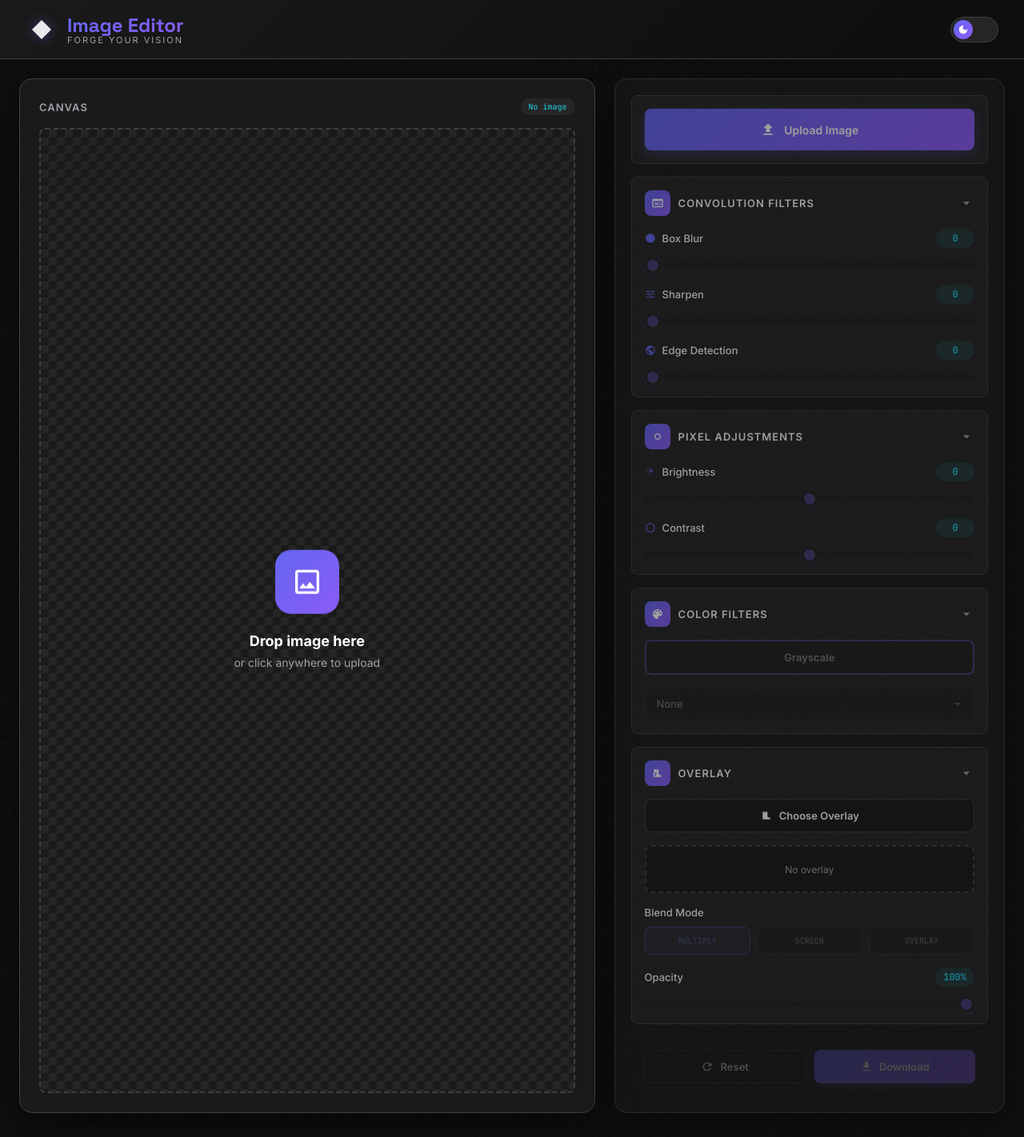
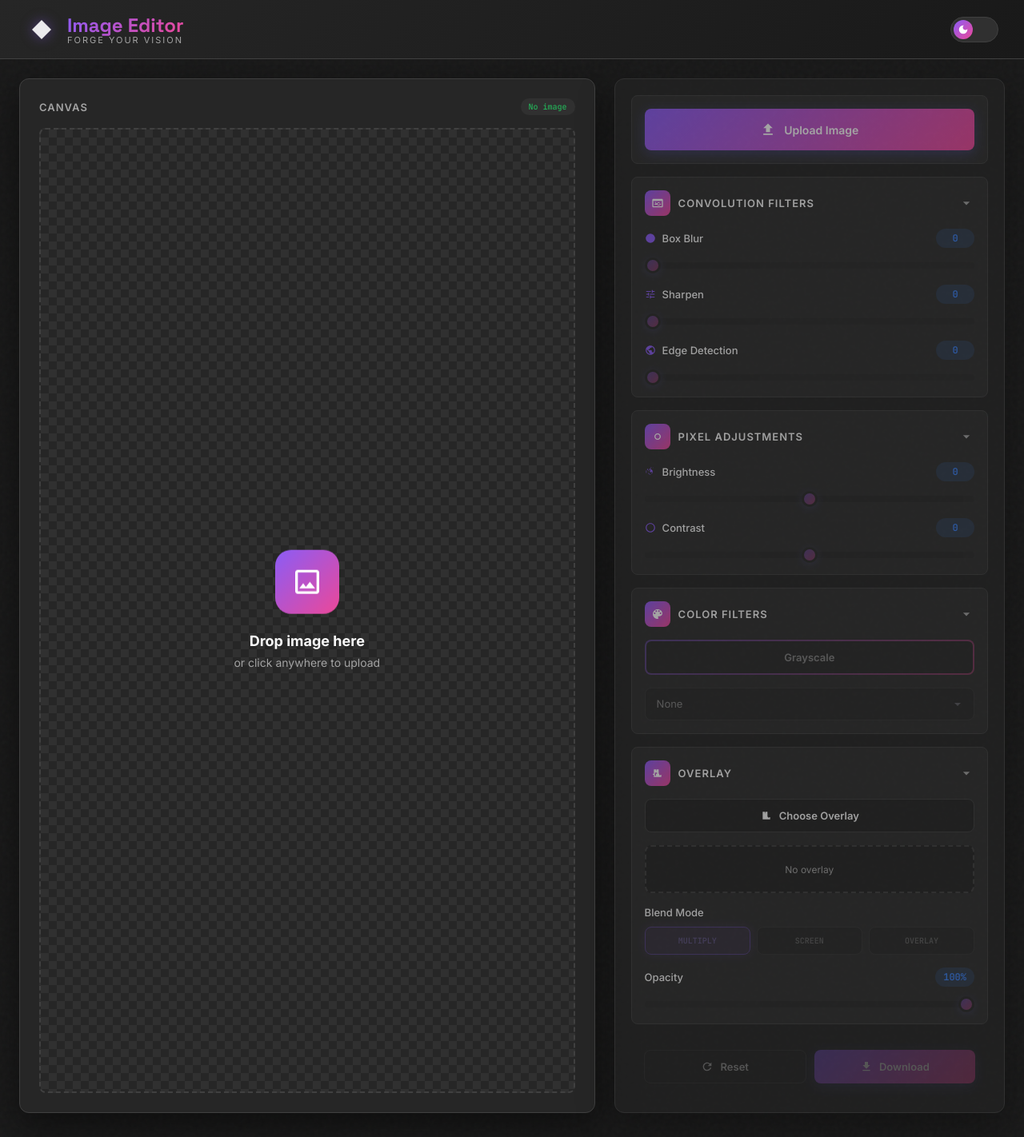
Before and after one commit to AnshuRegmi/Image-Editor, a Django app: page / in a window 1280 px wide. Shown: the whole page at 80% size. Run offline with Django 5.2, Linux system fonts and the light colour scheme.

Commit message:
Update UI color palette with vibrant dark theme
New palette:
- Background: #191919 (dark)
- Surface: #262626, #303030, #404040 (layers)
- Primary: #8B5CF6 (purple)
- Accent: #3B82F6 (blue)
- Accent Alt: #22C55E (green)
- Warning: #EAB308 (yellow)
- Pink: #EC4899
- Light mode with inverted hierarchy

Co-Authored-By: Claude Opus 4.6 <noreply@anthropic.com>

```diff
--- a/templates/editor.html
+++ b/templates/editor.html
@@ -7,35 +7,44 @@
     <link href="https://fonts.googleapis.com/css2?family=Inter:wght@400;500;600;700&family=JetBrains+Mono:wght@400;500;600&family=Space+Grotesk:wght@600;700&display=swap" rel="stylesheet">
     <style>
         :root {
-            --bg: #0d0d0d;
-            --surface: #1a1a1a;
-            --surface-elevated: #252525;
-            --surface-hover: #2a2a2a;
-            --primary: #6366f1;
-            --primary-glow: #818cf8;
-            --accent: #22d3ee;
-            --text-primary: #ffffff;
-            --text-secondary: #a1a1aa;
-            --border: #3f3f46;
-            --gradient: linear-gradient(135deg, #6366f1, #8b5cf6);
+            --bg: #191919;
+            --surface: #262626;
+            --surface-elevated: #303030;
+            --surface-hover: #404040;
+            --primary: #8B5CF6;
+            --primary-glow: #A78BFA;
+            --accent: #3B82F6;
+            --accent-alt: #22C55E;
+            --warning: #EAB308;
+            --pink: #EC4899;
+            --text-primary: #FAFAFA;
+            --text-secondary: #A3A3A3;
+            --text-muted: #737373;
+            --border: #404040;
+            --gradient: linear-gradient(135deg, #8B5CF6, #EC4899);
+            --gradient-accent: linear-gradient(135deg, #3B82F6, #22C55E);
             --shadow: 0 8px 32px rgba(0,0,0,0.4);
             --shadow-lg: 0 16px 48px rgba(0,0,0,0.5);
-            --radius: 16px;
+            --radius: 12px;
             --radius-sm: 8px;
             --transition: 300ms cubic-bezier(0.4, 0, 0.2, 1);
         }
 
         [data-theme="light"] {
-            --bg: #f5f5f7;
-            --surface: #ffffff;
-            --surface-elevated: #f0f0f2;
-            --surface-hover: #e8e8ea;
-            --primary: #6366f1;
-            --primary-glow: #a5b4fc;
-            --accent: #0891b2;
-            --text-primary: #18181b;
-            --text-secondary: #71717a;
-            --border: #e4e4e7;
+            --bg: #FAFAFA;
+            --surface: #FFFFFF;
+            --surface-elevated: #F5F5F5;
+            --surface-hover: #E5E5E5;
+            --primary: #8B5CF6;
+            --primary-glow: #A78BFA;
+            --accent: #3B82F6;
+            --accent-alt: #22C55E;
+            --warning: #EAB308;
+            --pink: #EC4899;
+            --text-primary: #191919;
+            --text-secondary: #525252;
+            --text-muted: #737373;
+            --border: #D4D4D4;
             --shadow: 0 4px 24px rgba(0,0,0,0.08);
             --shadow-lg: 0 8px 32px rgba(0,0,0,0.12);
         }
@@ -95,7 +104,7 @@
         .logo-icon svg {
             width: 100%;
             height: 100%;
-            filter: drop-shadow(0 0 8px rgba(99,102,241,0.5));
+            filter: drop-shadow(0 0 8px rgba(139,92,246,0.5));
         }
 
         .logo-text {
@@ -202,7 +211,7 @@
             padding: 4px 10px;
             background: var(--surface-elevated);
             border-radius: 20px;
-            color: var(--accent);
+            color: var(--accent-alt);
             font-family: 'JetBrains Mono', monospace;
         }
 
@@ -232,7 +241,7 @@
 
         .canvas-wrapper.drag-over {
             border-color: var(--accent);
-            background: rgba(34, 211, 238, 0.1);
+            background: rgba(59, 130, 246, 0.1);
             transform: scale(1.01);
         }
 
@@ -357,7 +366,7 @@
 
         .control-section:hover {
             border-color: var(--primary);
-            box-shadow: 0 0 20px rgba(99,102,241,0.1);
+            box-shadow: 0 0 20px rgba(139,92,246,0.15);
         }
 
         .section-header {
@@ -488,7 +497,7 @@
             font-size: 12px;
             font-weight: 600;
             color: var(--accent);
-            background: rgba(34,211,238,0.1);
+            background: rgba(59, 130, 246, 0.15);
             padding: 4px 10px;
             border-radius: 20px;
             min-width: 48px;
@@ -521,7 +530,7 @@
 
         input[type="range"]::-webkit-slider-thumb:hover {
             transform: scale(1.15);
-            box-shadow: 0 0 16px rgba(99,102,241,0.6);
+            box-shadow: 0 0 16px rgba(139,92,246,0.6);
         }
 
         input[type="range"]::-moz-range-thumb {
@@ -531,7 +540,7 @@
             background: var(--gradient);
             cursor: pointer;
             border: 3px solid var(--surface);
-            box-shadow: 0 2px 8px rgba(99,102,241,0.4);
+            box-shadow: 0 2px 8px rgba(139,92,246,0.4);
         }
 
         /* Buttons */
@@ -653,10 +662,10 @@
         }
 
         .blend-btn.active {
-            background: rgba(99,102,241,0.15);
+            background: rgba(139,92,246,0.2);
             border-color: var(--primary);
             color: var(--primary-glow);
-            box-shadow: 0 0 12px rgba(99,102,241,0.2);
+            box-shadow: 0 0 12px rgba(139,92,246,0.3);
         }
 
         /* Mask Preview */
@@ -720,8 +729,8 @@
     <svg style="display: none;">
         <defs>
             <linearGradient id="logoGradient" x1="0%" y1="0%" x2="100%" y2="100%">
-                <stop offset="0%" style="stop-color:#6366f1"/>
-                <stop offset="100%" style="stop-color:#22d3ee"/>
+                <stop offset="0%" style="stop-color:#8B5CF6"/>
+                <stop offset="100%" style="stop-color:#EC4899"/>
             </linearGradient>
         </defs>
     </svg>
```
